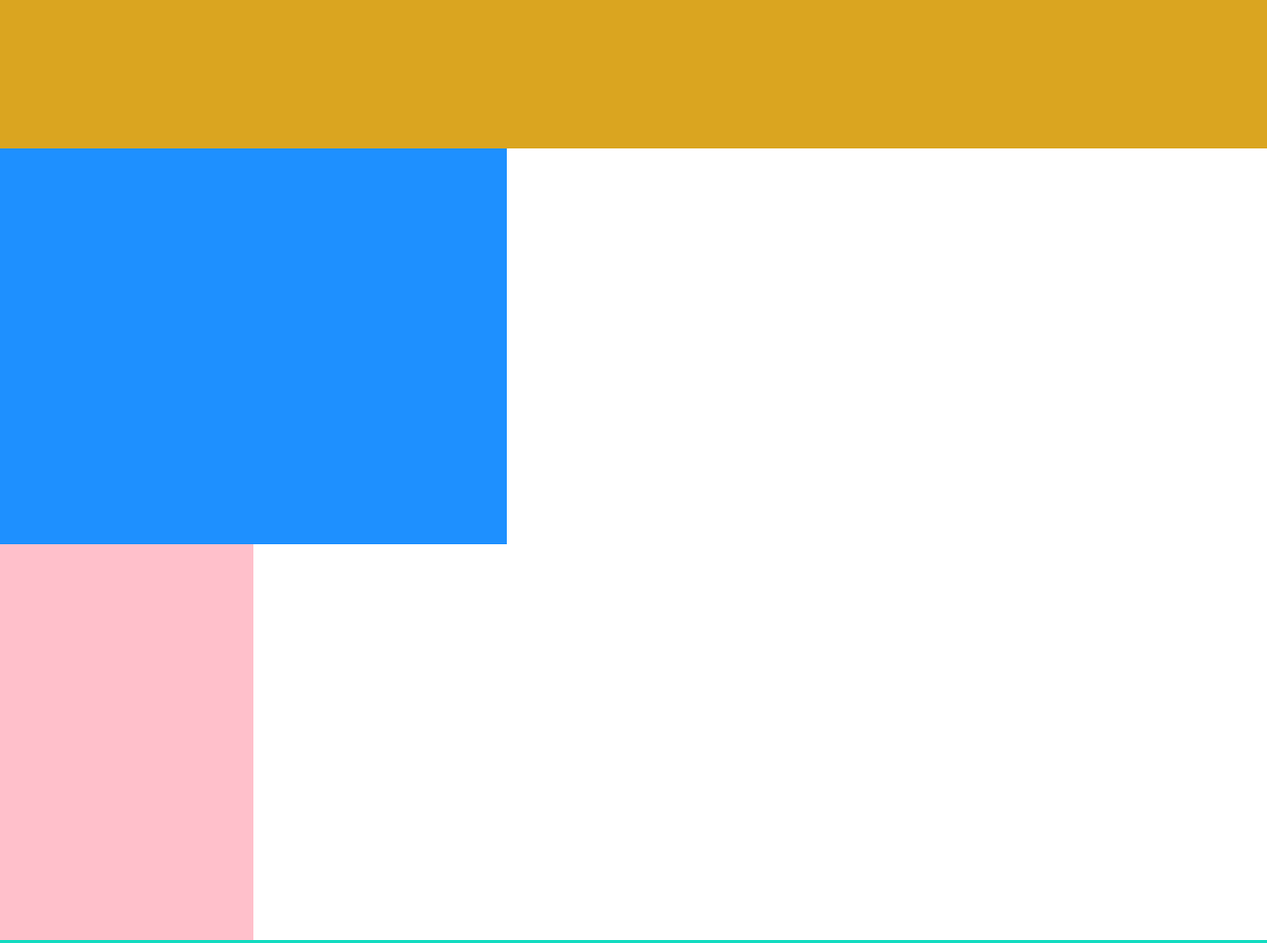
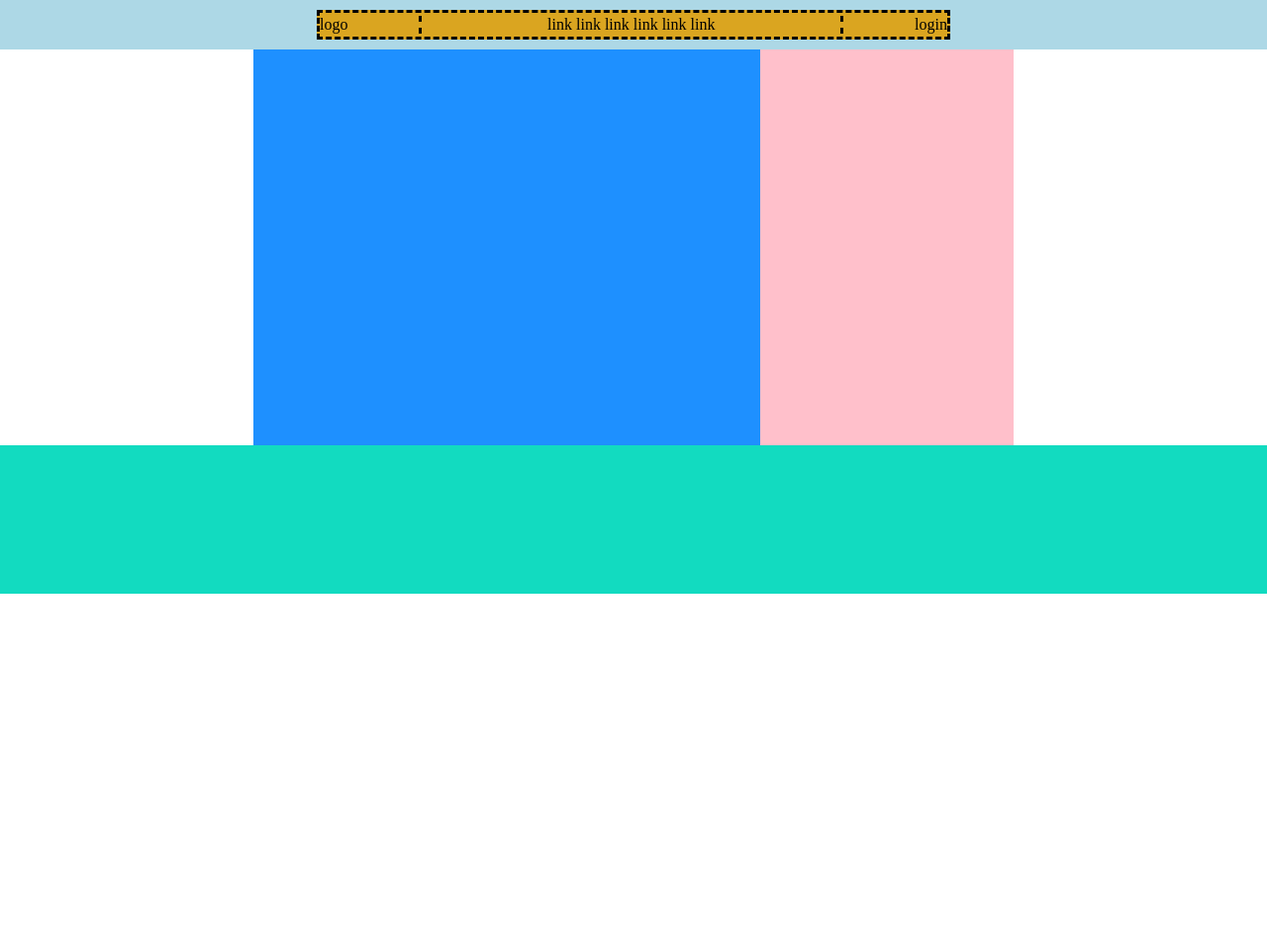
Before and after one commit to FeloMatta/htmlcss-struttura-discord, a plain HTML site: page index.html in a window 1280 px wide. Shown: the whole page at 99% size. After the commit the page ends 800 px from the top, so only its background shows below. Drawn offline with Linux system fonts and the light colour scheme.

Commit message:
Header finito

```diff
--- a/css/style.css
+++ b/css/style.css
@@ -5,6 +5,38 @@
     box-sizing: border-box;
 }
 /* REGOLE GENERALI */
+.container-flex1{
+    display: flex;
+    justify-content: center;
+    justify-content: space-between;
+}
+
+.container1{
+    background-color: #add8e6;
+    width: 100%;
+    display: flex;
+    justify-content: center;
+}
+
+.container2{
+    background-color: goldenrod;
+    display: flex;
+    justify-content: center;
+    justify-content: space-between;
+    width: 50%;
+    margin-top: 10px;
+    margin-bottom: 10px;
+    align-items: center;
+    border: dashed
+}
+
+.container3{
+    border-left: dashed;
+    border-right: dashed;
+    padding-left: 20%;
+    padding-right: 20%;
+}
+
 .container-flex{
     display: flex;
     justify-content: center;
@@ -35,8 +67,8 @@ aside{
 
 /* DEBUG */
 .debug header{
-    height: 150px;
-    background-color: goldenrod;
+    height: 50px;
+
 }
 
 .debug footer{
--- a/index.html
+++ b/index.html
@@ -11,13 +11,26 @@
     <body class="debug">
 
         <!-- inizio header -->
-       <header>
+       <header class="container-flex1">
+       <div class="container1">
+            <div class="container2">
+                <div>
+                    logo
+                </div>
+                <div class="container3">
+                    link link link link link link
+                </div>
+                <div>
+                    login
+                </div>
+            </div>
+        </div>
 
        </header>
        <!-- fine header -->
 
        <!-- inizio main -->
-       <div class=".container-flex">
+       <div class="container-flex">
             <main>
 
             </main>
```
